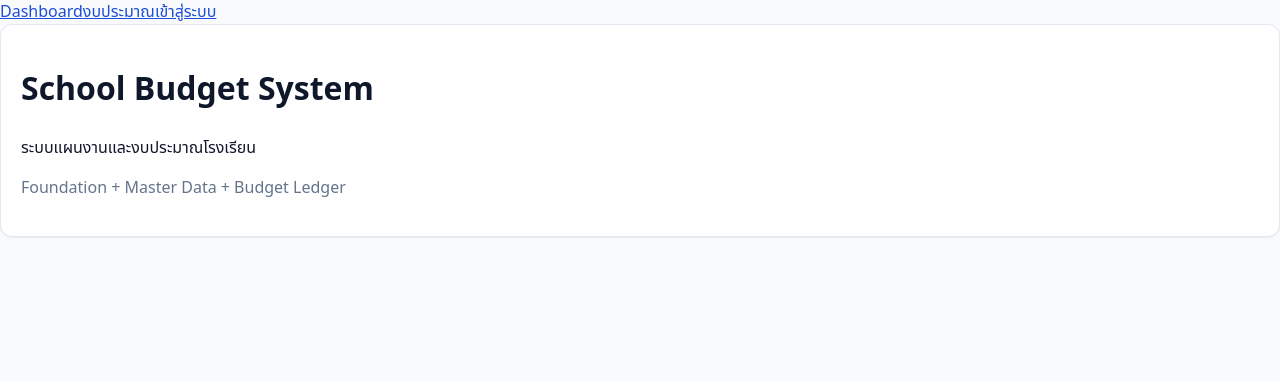
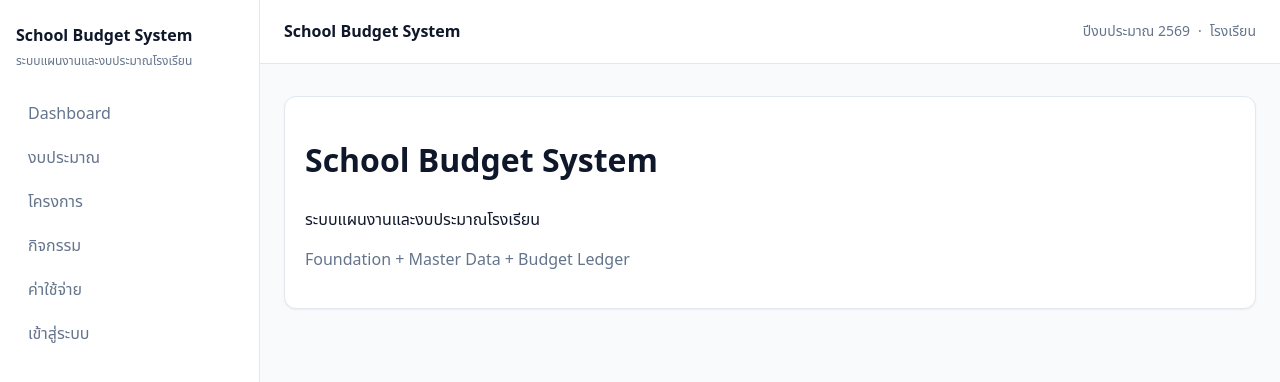
Before and after one commit to plansps2026-creator/school-budget-system, a Next.js app in the folder apps/web/: page / in a window 1280 px wide. Shown: the top 382 px of the page. Built offline with nearby package versions, Linux system fonts and the light colour scheme.

Commit message:
feat(web): connect project management navigation shell

```diff
--- a/apps/web/app/layout.tsx
+++ b/apps/web/app/layout.tsx
@@ -1,2 +1,45 @@
 import './globals.css';
-export default function RootLayout({children}:{children:React.ReactNode}){return <html lang="th"><body><div className="shell"><nav><a href="/dashboard">Dashboard</a><a href="/budgets">งบประมาณ</a><a href="/login">เข้าสู่ระบบ</a></nav>{children}</div></body></html>}
+
+const navigation = [
+  { href: '/dashboard', label: 'Dashboard' },
+  { href: '/budgets', label: 'งบประมาณ' },
+  { href: '/projects', label: 'โครงการ' },
+  { href: '/activities', label: 'กิจกรรม' },
+  { href: '/expenses', label: 'ค่าใช้จ่าย' },
+  { href: '/login', label: 'เข้าสู่ระบบ' },
+];
+
+export default function RootLayout({ children }: { children: React.ReactNode }) {
+  return (
+    <html lang="th">
+      <body>
+        <div className="shell app-shell">
+          <aside className="sidebar" aria-label="เมนูหลัก">
+            <a className="brand" href="/dashboard">
+              School Budget System
+              <small>ระบบแผนงานและงบประมาณโรงเรียน</small>
+            </a>
+            <nav className="nav-group">
+              {navigation.map((item) => (
+                <a className="nav-link" href={item.href} key={item.href}>
+                  <span>{item.label}</span>
+                </a>
+              ))}
+            </nav>
+          </aside>
+          <div className="main-area">
+            <header className="topbar">
+              <strong>School Budget System</strong>
+              <div className="context" aria-label="บริบทระบบ">
+                <span>ปีงบประมาณ 2569</span>
+                <span aria-hidden="true">·</span>
+                <span>โรงเรียน</span>
+              </div>
+            </header>
+            <main className="content">{children}</main>
+          </div>
+        </div>
+      </body>
+    </html>
+  );
+}
```
